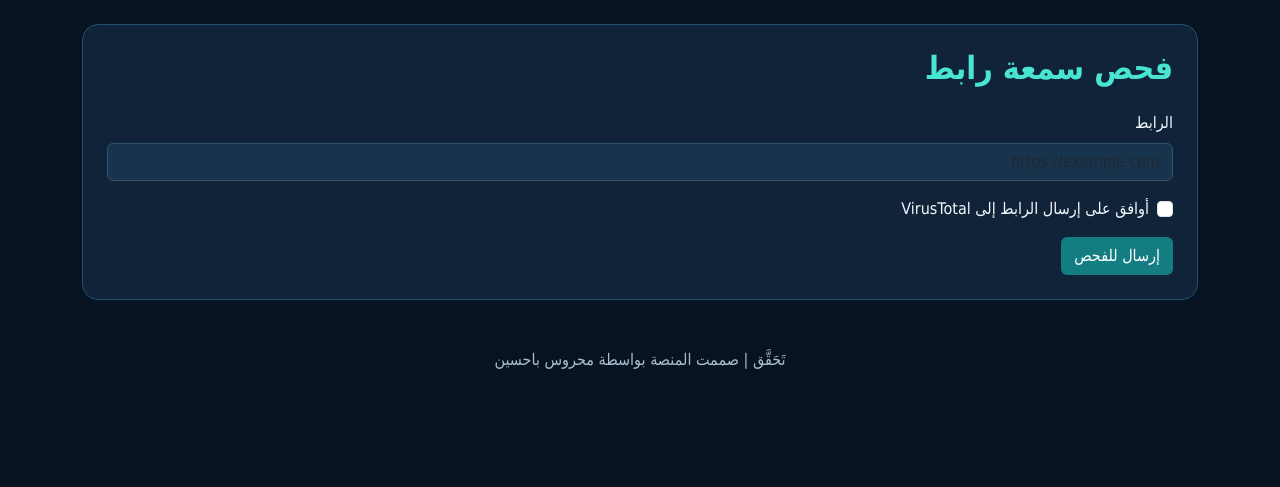
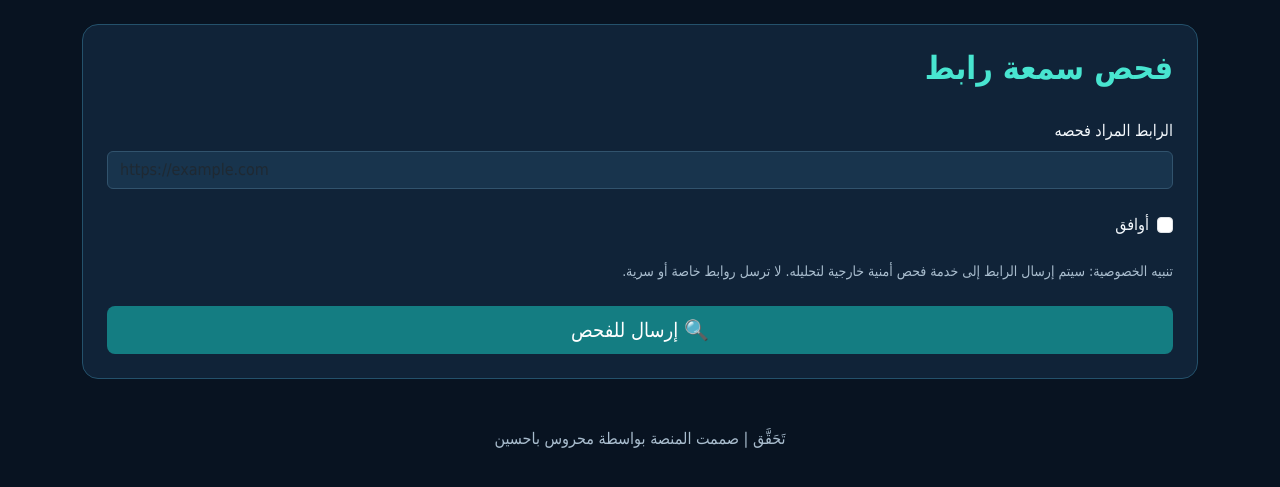
Before and after one commit to 734205651/TahaqqaqSecurity, a Flask app: page /scan/url in a window 1280 px wide. Shown: the part 90-577 px from the top of the page. Run offline with Flask 3, Linux system fonts and the light colour scheme.

Commit message:
Update scan_url.html

```diff
--- a/templates/scan_url.html
+++ b/templates/scan_url.html
@@ -1 +1,56 @@
-{% extends "base.html" %}{% block content %}<div class="panel p-4 mt-4"><h2 class="brand">فحص سمعة رابط</h2><form method="post">{{ form.hidden_tag() }}<label class="form-label mt-3">{{ form.url.label }}</label>{{ form.url(class="form-control",placeholder="https://example.com") }}<div class="form-check my-3">{{ form.consent(class="form-check-input") }}<label class="form-check-label">{{ form.consent.label.text }}</label></div><button class="btn btn-main">إرسال للفحص</button></form></div>{% endblock %}
+
+{% extends "base.html" %}
+
+{% block content %}
+
+<div class="panel p-4 mt-4">
+
+    <h2 class="brand mb-4">فحص سمعة رابط</h2>
+
+    <form method="post">
+
+        {{ form.hidden_tag() }}
+
+        <label class="form-label mt-2">
+            الرابط المراد فحصه
+        </label>
+
+        {{ form.url(
+            class="form-control",
+            placeholder="https://example.com",
+            dir="ltr"
+        ) }}
+
+        {% for error in form.url.errors %}
+            <div class="text-danger small mt-2">
+                {{ error }}
+            </div>
+        {% endfor %}
+
+        <div class="form-check my-4">
+
+            {{ form.consent(class="form-check-input") }}
+
+            <label class="form-check-label">
+                أوافق
+            </label>
+
+        </div>
+
+        <div class="muted small mb-4">
+            تنبيه الخصوصية: سيتم إرسال الرابط إلى خدمة فحص
+            أمنية خارجية لتحليله. لا ترسل روابط خاصة أو سرية.
+        </div>
+
+        <button
+            type="submit"
+            class="btn btn-main btn-lg w-100"
+        >
+            🔍 إرسال للفحص
+        </button>
+
+    </form>
+
+</div>
+
+{% endblock %}
```
